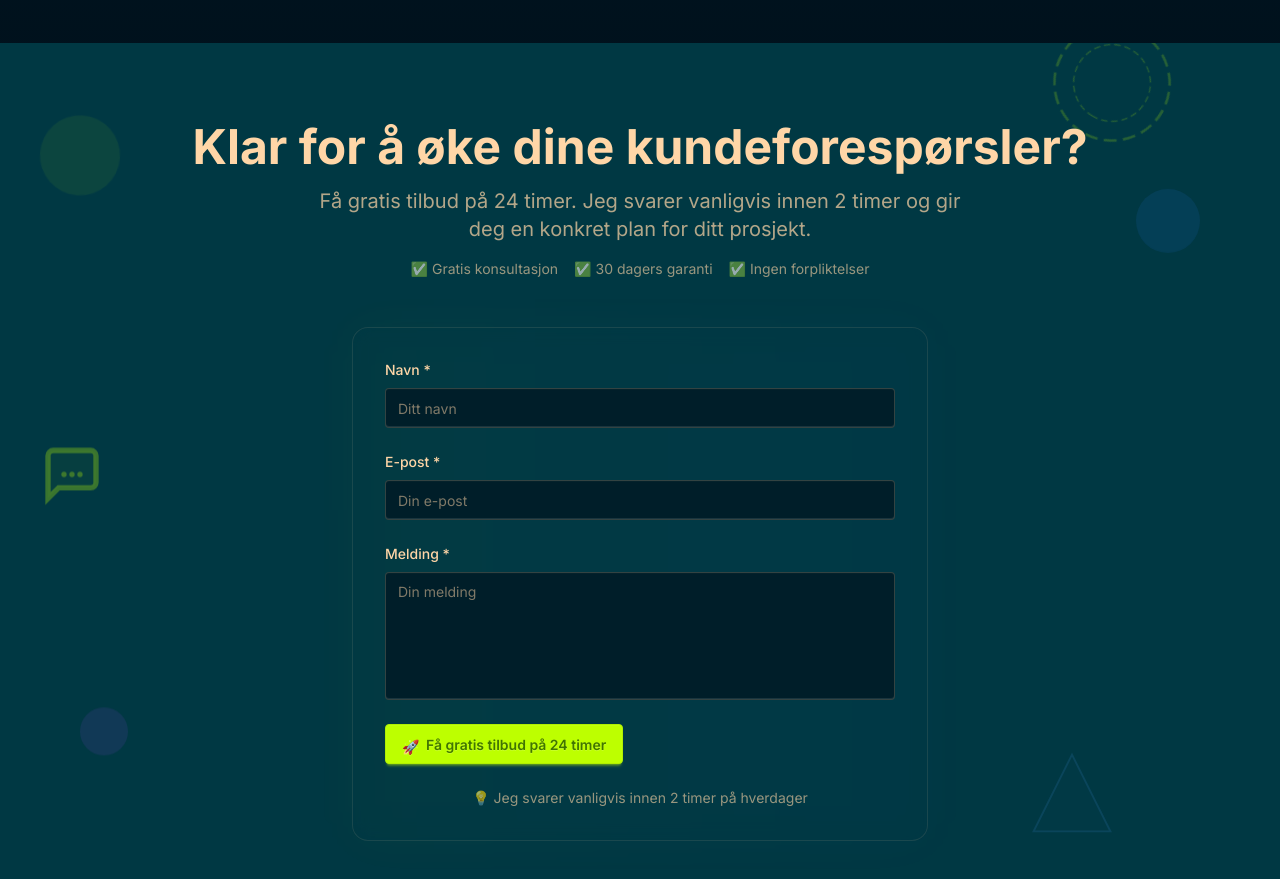
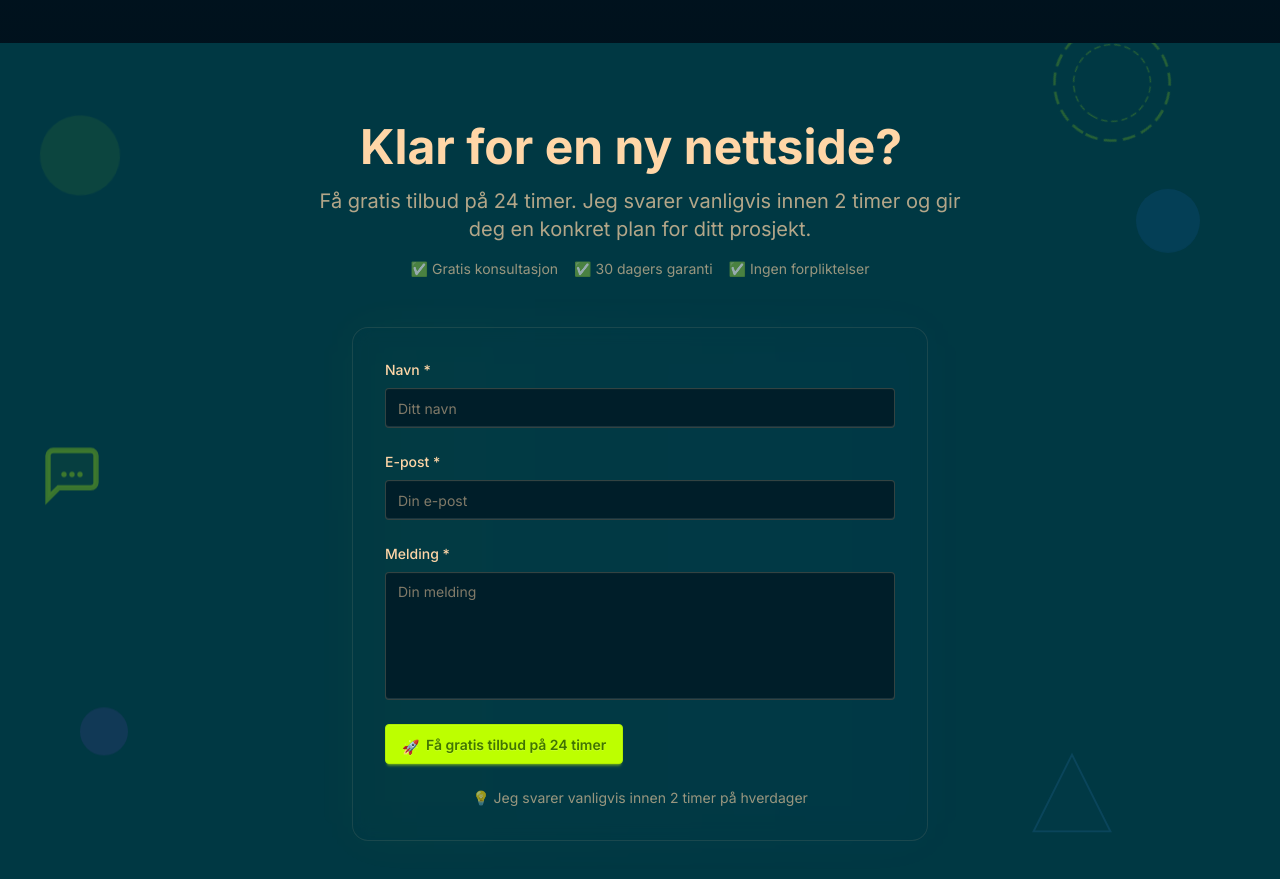
Before and after one commit to sivertbjo/portfolio, a Next.js app: page / in a window 1280 px wide. Shown: the part 4800-5679 px from the top of the page. Built offline with nearby package versions, Linux system fonts and the light colour scheme.

Commit message:
type animation

```diff
--- a/components/Contact.jsx
+++ b/components/Contact.jsx
@@ -4,6 +4,7 @@ import { sendEmail } from "@/utils/actions";
 import { Send } from "lucide-react";
 import { useState } from "react";
 import toast from "react-hot-toast";
+import { TypeAnimation } from "react-type-animation";
 import { z } from "zod";
 
 export default function Contact() {
@@ -145,9 +146,22 @@ export default function Contact() {
         <div className="text-center space-y-4 mb-12">
           {/* Animated Title */}
           <div className="relative">
-            <h2 className="text-4xl md:text-5xl font-bold animate-fade-in-up">
-              Klar for å øke dine kundeforespørsler?
-            </h2>
+            <div className="text-4xl md:text-5xl font-bold animate-fade-in-up">
+              <TypeAnimation
+  sequence={[
+    'Klar for å øke dine kundeforespørsler?',
+    2000,
+    'Klar for en ny nettside?',
+    2000,
+    'Klar for mer trafikk?',
+    2000,
+  ]}
+  wrapper="h2"
+  speed={50}
+  className="text-4xl md:text-5xl font-bold"
+  repeat={Infinity}
+/>
+            </div>
             <div className="absolute -top-4 -right-4 w-8 h-8 animate-ping">
               <div className="w-full h-full bg-primary/30 rounded-full"></div>
             </div>
--- a/package.json
+++ b/package.json
@@ -14,6 +14,7 @@
     "react": "19.1.0",
     "react-dom": "19.1.0",
     "react-hot-toast": "^2.5.2",
+    "react-type-animation": "^3.2.0",
     "resend": "^4.7.0",
     "tw-animate-css": "^1.3.6",
     "zod": "^4.0.14"
```
Also changed, not shown: 1 other file (tests, documents, lock files or other folders).
